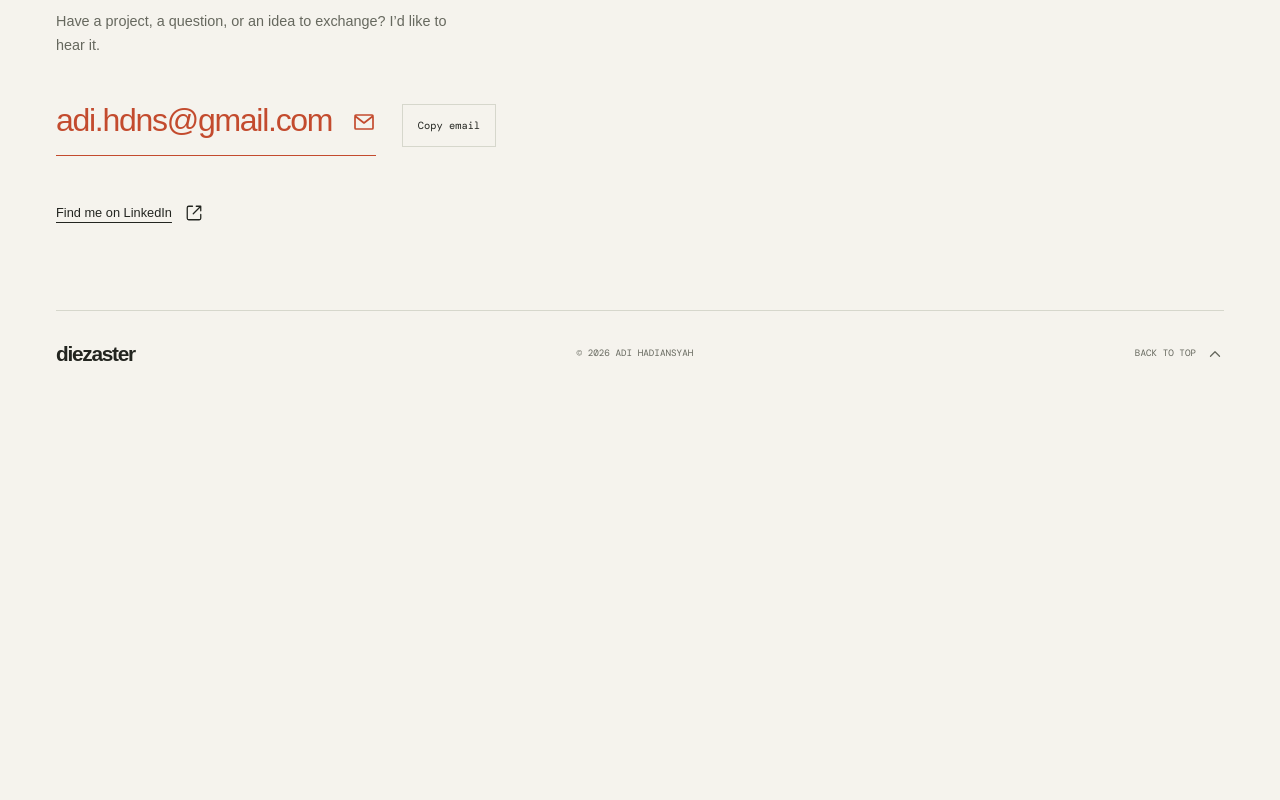
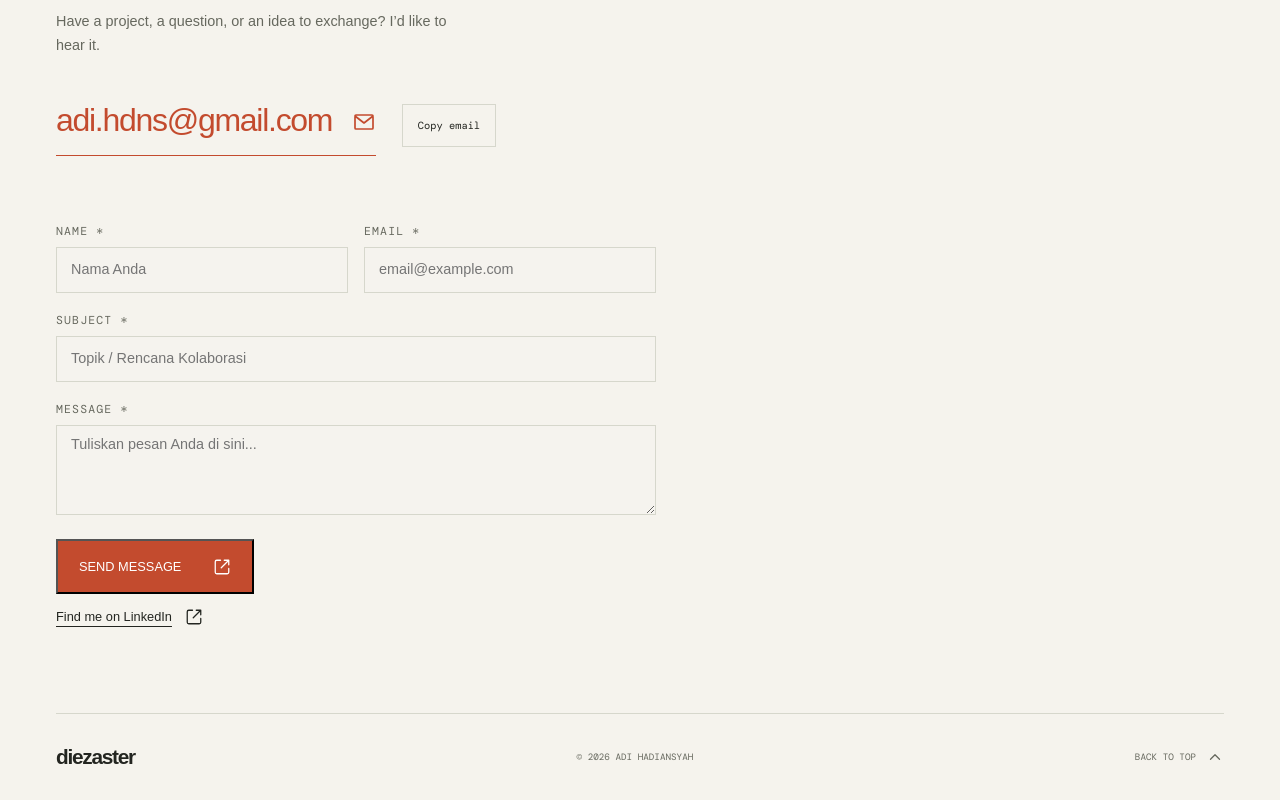
Before and after one commit to undetakerize/portfolio-dz, a Vue app in the folder portfolio/: page / in a window 1280 px wide. Shown: the part 4125-4925 px from the top of the page. Before the commit the page ends 4522 px from the top, so only its background shows below. Built offline with nearby package versions, Linux system fonts and the light colour scheme.

Commit message:
feat(contact): integrate interactive contact form connected to Spring Boot backend

```diff
--- a/portfolio/src/App.vue
+++ b/portfolio/src/App.vue
@@ -5,6 +5,7 @@ import SelectedWork from './components/SelectedWork.vue'
 import CareerExperience from './components/CareerExperience.vue'
 import ActionIcon from './components/ActionIcon.vue'
 import TechStack from './components/TechStack.vue'
+import ContactForm from './components/ContactForm.vue'
 import { profile, skillGroups, education } from './data/portfolio.js'
 import { useReveal } from './composables/useReveal.js'
 
@@ -57,6 +58,7 @@ async function copyEmail() {
       <p class="contact-description">Have a project, a question, or an idea to exchange? I’d like to hear it.</p>
       <div class="contact-actions"><a class="email-link" :href="`mailto:${profile.email}`" :aria-label="`Email ${profile.name} at ${profile.email}`">{{ profile.email }} <ActionIcon name="mail" /></a><button class="copy-button mono" type="button" @click="copyEmail">Copy email</button></div>
       <p class="copy-status" role="status">{{ copyStatus }}</p>
+      <ContactForm />
       <a class="text-link" :href="profile.linkedin" target="_blank" rel="noopener noreferrer">Find me on LinkedIn <ActionIcon name="external" /><span class="sr-only"> (opens in a new tab)</span></a>
     </section>
   </main>
--- /dev/null
+++ b/portfolio/src/components/ContactForm.vue
@@ -0,0 +1,220 @@
+<script setup>
+import { ref, reactive } from 'vue'
+import ActionIcon from './ActionIcon.vue'
+
+const form = reactive({
+  name: '',
+  email: '',
+  subject: '',
+  message: '',
+})
+
+const isSubmitting = ref(false)
+const feedback = reactive({
+  type: '', // 'success' | 'error'
+  text: '',
+})
+
+async function submitContact() {
+  if (isSubmitting.value) return
+  isSubmitting.value = true
+  feedback.type = ''
+  feedback.text = ''
+
+  try {
+    const res = await fetch('/api/v1/contact', {
+      method: 'POST',
+      headers: {
+        'Content-Type': 'application/json',
+      },
+      body: JSON.stringify(form),
+    })
+
+    const body = await res.json()
+
+    if (!res.ok) {
+      throw new Error(body.message || 'Gagal mengirim pesan. Silakan coba lagi.')
+    }
+
+    feedback.type = 'success'
+    feedback.text = 'Pesan terkirim ke backend. Terima kasih atas pesannya!'
+    form.name = ''
+    form.email = ''
+    form.subject = ''
+    form.message = ''
+  } catch (err) {
+    feedback.type = 'error'
+    feedback.text = err.message || 'Terjadi kesalahan jaringan.'
+  } finally {
+    isSubmitting.value = false
+  }
+}
+</script>
+
+<template>
+  <form class="contact-form" @submit.prevent="submitContact">
+    <div class="form-grid">
+      <div class="form-group">
+        <label for="contact-name" class="form-label mono">NAME *</label>
+        <input
+          id="contact-name"
+          v-model.trim="form.name"
+          type="text"
+          class="form-input"
+          placeholder="Nama Anda"
+          required
+          maxlength="100"
+          :disabled="isSubmitting"
+        />
+      </div>
+      <div class="form-group">
+        <label for="contact-email" class="form-label mono">EMAIL *</label>
+        <input
+          id="contact-email"
+          v-model.trim="form.email"
+          type="email"
+          class="form-input"
+          placeholder="email@example.com"
+          required
+          maxlength="150"
+          :disabled="isSubmitting"
+        />
+      </div>
+    </div>
+
+    <div class="form-group">
+      <label for="contact-subject" class="form-label mono">SUBJECT *</label>
+      <input
+        id="contact-subject"
+        v-model.trim="form.subject"
+        type="text"
+        class="form-input"
+        placeholder="Topik / Rencana Kolaborasi"
+        required
+        maxlength="200"
+        :disabled="isSubmitting"
+      />
+    </div>
+
+    <div class="form-group">
+      <label for="contact-message" class="form-label mono">MESSAGE *</label>
+      <textarea
+        id="contact-message"
+        v-model.trim="form.message"
+        class="form-textarea"
+        rows="4"
+        placeholder="Tuliskan pesan Anda di sini..."
+        required
+        maxlength="2000"
+        :disabled="isSubmitting"
+      ></textarea>
+    </div>
+
+    <div class="form-footer">
+      <button
+        type="submit"
+        class="button-primary submit-btn"
+        :disabled="isSubmitting"
+      >
+        <span>{{ isSubmitting ? 'SENDING...' : 'SEND MESSAGE' }}</span>
+        <ActionIcon name="external" />
+      </button>
+
+      <p
+        v-if="feedback.text"
+        :class="['form-status', feedback.type, 'mono']"
+        role="status"
+      >
+        {{ feedback.text }}
+      </p>
+    </div>
+  </form>
+</template>
+
+<style scoped>
+.contact-form {
+  margin-top: 32px;
+  max-width: 600px;
+  display: flex;
+  flex-direction: column;
+  gap: 18px;
+}
+
+.form-grid {
+  display: grid;
+  grid-template-columns: 1fr 1fr;
+  gap: 16px;
+}
+
+@media (max-width: 640px) {
+  .form-grid {
+    grid-template-columns: 1fr;
+  }
+}
+
+.form-group {
+  display: flex;
+  flex-direction: column;
+  gap: 6px;
+}
+
+.form-label {
+  font-size: 0.72rem;
+  letter-spacing: 0.1em;
+  color: var(--muted);
+}
+
+.form-input,
+.form-textarea {
+  background: rgba(255, 255, 255, 0.03);
+  border: 1px solid var(--rule);
+  color: var(--text);
+  padding: 10px 14px;
+  font-family: inherit;
+  font-size: 0.9rem;
+  border-radius: 0;
+  transition: border-color 0.2s ease, background 0.2s ease;
+}
+
+.form-input:focus,
+.form-textarea:focus {
+  outline: none;
+  border-color: var(--accent);
+  background: rgba(255, 255, 255, 0.06);
+}
+
+.form-textarea {
+  resize: vertical;
+  min-height: 90px;
+}
+
+.form-footer {
+  display: flex;
+  align-items: center;
+  flex-wrap: wrap;
+  gap: 16px;
+  margin-top: 6px;
+}
+
+.submit-btn {
+  cursor: pointer;
+}
+
+.submit-btn:disabled {
+  opacity: 0.6;
+  cursor: not-allowed;
+}
+
+.form-status {
+  font-size: 0.8rem;
+  letter-spacing: 0.04em;
+}
+
+.form-status.success {
+  color: #4ade80;
+}
+
+.form-status.error {
+  color: #f87171;
+}
+</style>
```
Also changed, not shown: 1 other file (tests, documents, lock files or other folders).
